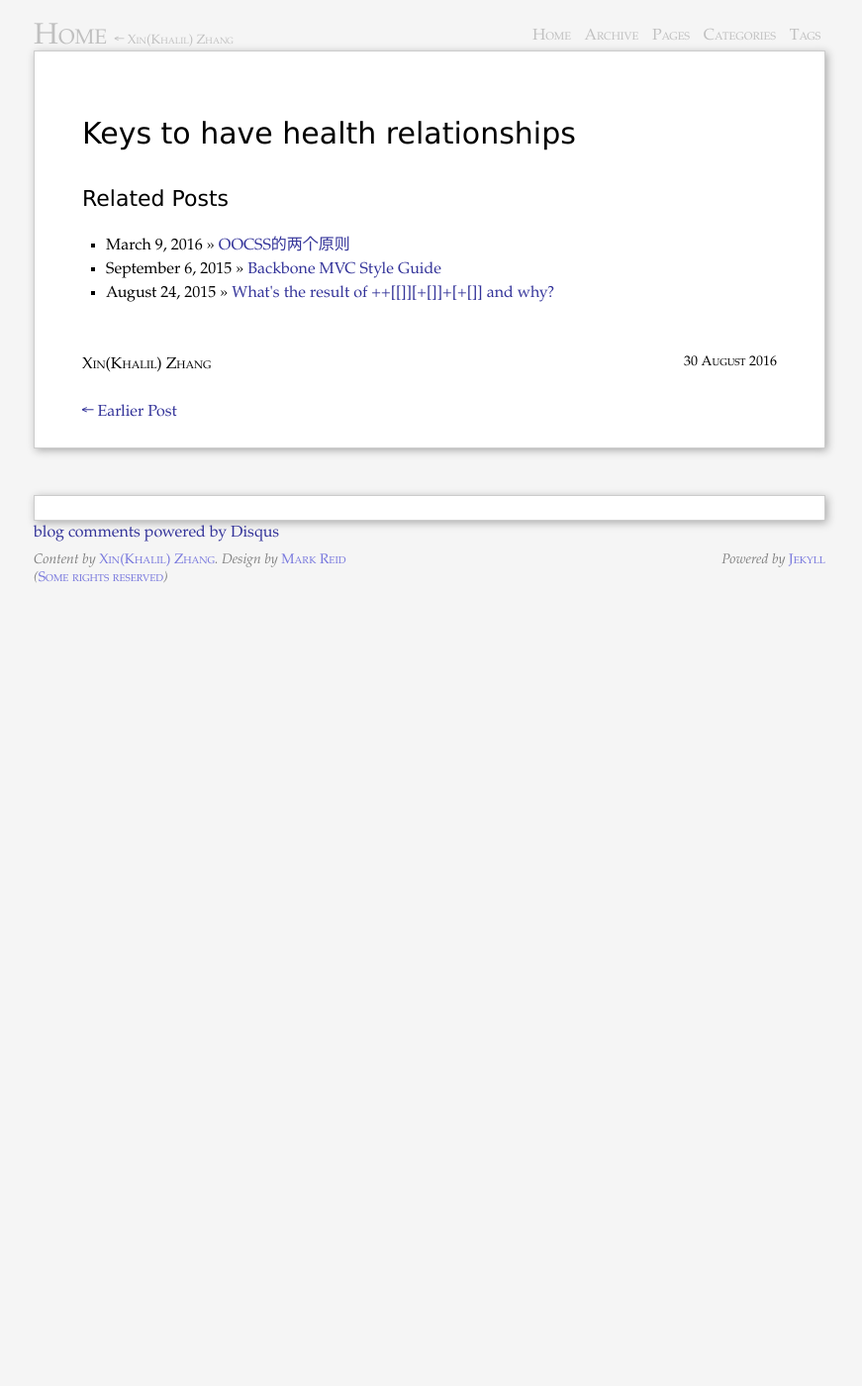
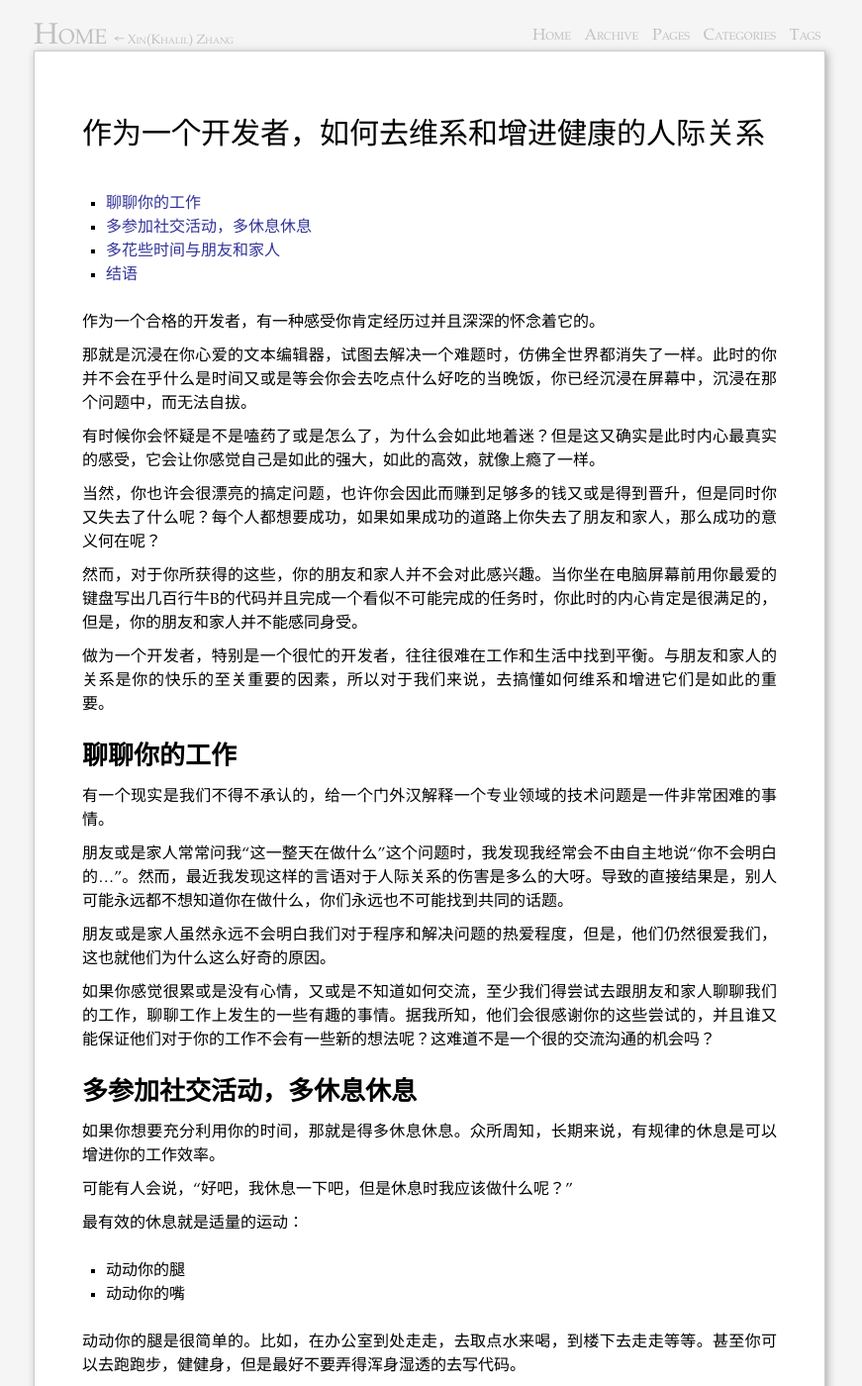
Before and after one commit to starandtina/starandtina.github.io, a Jekyll site: the page built from _posts/2016-08-30-keys-to-have-health-relationships.md, in a window 1280 px wide and 1400 px high. Shown: the whole window at 99% size, without its empty margins (206-1077 px from the left). Built offline with Jekyll 4.4.1, drawn with Linux system fonts in a browser that asks for light colours; comment, search, counter and statistics services are not loaded; some of the changed text lies outside the part shown.

Commit message:
feat: Add 2016-08-30-keys-to-have-health-relationships.md

```diff
--- a/_posts/2016-08-30-keys-to-have-health-relationships.md
+++ b/_posts/2016-08-30-keys-to-have-health-relationships.md
@@ -1,8 +1,66 @@
 ---
 layout: post
-title: "Keys to have health relationships"
+title: "作为一个开发者，如何去维系和增进健康的人际关系"
 description: ""
 category:
 tags: []
 ---
 {% include JB/setup %}
+
+* ToC
+{:toc}
+
+作为一个合格的开发者，有一种感受你肯定经历过并且深深的怀念着它的。
+
+那就是沉浸在你心爱的文本编辑器，试图去解决一个难题时，仿佛全世界都消失了一样。此时的你并不会在乎什么是时间又或是等会你会去吃点什么好吃的当晚饭，你已经沉浸在屏幕中，沉浸在那个问题中，而无法自拔。
+
+有时候你会怀疑是不是嗑药了或是怎么了，为什么会如此地着迷？但是这又确实是此时内心最真实的感受，它会让你感觉自己是如此的强大，如此的高效，就像上瘾了一样。
+
+当然，你也许会很漂亮的搞定问题，也许你会因此而赚到足够多的钱又或是得到晋升，但是同时你又失去了什么呢？每个人都想要成功，如果如果成功的道路上你失去了朋友和家人，那么成功的意义何在呢？
+
+然而，对于你所获得的这些，你的朋友和家人并不会对此感兴趣。当你坐在电脑屏幕前用你最爱的键盘写出几百行牛B的代码并且完成一个看似不可能完成的任务时，你此时的内心肯定是很满足的，但是，你的朋友和家人并不能感同身受。
+
+做为一个开发者，特别是一个很忙的开发者，往往很难在工作和生活中找到平衡。与朋友和家人的关系是你的快乐的至关重要的因素，所以对于我们来说，去搞懂如何维系和增进它们是如此的重要。
+
+## 聊聊你的工作
+
+有一个现实是我们不得不承认的，给一个门外汉解释一个专业领域的技术问题是一件非常困难的事情。
+
+朋友或是家人常常问我“这一整天在做什么”这个问题时，我发现我经常会不由自主地说“你不会明白的...”。然而，最近我发现这样的言语对于人际关系的伤害是多么的大呀。导致的直接结果是，别人可能永远都不想知道你在做什么，你们永远也不可能找到共同的话题。
+
+朋友或是家人虽然永远不会明白我们对于程序和解决问题的热爱程度，但是，他们仍然很爱我们，这也就他们为什么这么好奇的原因。
+
+如果你感觉很累或是没有心情，又或是不知道如何交流，至少我们得尝试去跟朋友和家人聊聊我们的工作，聊聊工作上发生的一些有趣的事情。据我所知，他们会很感谢你的这些尝试的，并且谁又能保证他们对于你的工作不会有一些新的想法呢？这难道不是一个很的交流沟通的机会吗？
+
+## 多参加社交活动，多休息休息
+
+如果你想要充分利用你的时间，那就是得多休息休息。众所周知，长期来说，有规律的休息是可以增进你的工作效率。
+
+可能有人会说，“好吧，我休息一下吧，但是休息时我应该做什么呢？”
+
+最有效的休息就是适量的运动：
+
+- 动动你的腿
+- 动动你的嘴
+
+动动你的腿是很简单的。比如，在办公室到处走走，去取点水来喝，到楼下去走走等等。甚至你可以去跑跑步，健健身，但是最好不要弄得浑身湿透的去写代码。
+
+动动你的嘴可不让你去胡吃海吃的。:) 这是让你可以多说说话，不要一直闭着你的嘴。但是这个可能根据你所呆的环境而不一样的。如果你在办公室，你可以找到一个同事，跟他聊聊任意的大家都感兴趣的事情。如果你在家工作，但是苦于没有人可以聊聊，你可以用你的电话嘛，给你的朋友，父母，女朋友或是其它任何人打电话聊聊。尽量避免用IM工具聊天，比起文本来来说，面对面的沟通或是电话更能帮助你暂时脱离工作。
+
+## 多花些时间与朋友和家人
+
+对于大多数开发者来说，他们的工作也就是他们的爱好，业余时间他们也会经常谈论技术上的问题，所以很难去分辨出专业的工作在哪里结束，而个人的生活又在哪里开始。
+
+在业余时间，他们也基本上不怎么出去玩，Slack消息或是Wechat聊天已经逐渐替代了他们的人际交往。生活不应该是这样的，生活应该是经常跟朋友或家人到处去玩，做一些以前不会做的尝试，多犯一些错误，当然也可以到处去旅行。
+
+众所周知，我们的大脑为了节约空间，会自动地将类似的记忆放在一起。对于开发者来说，如果我们不主动地去经历并体会一些不同的事情时，几年的时间对于我们来说可能也就是几周的记忆。
+
+>从Sublime Text转为使用Atom并不是不同的尝试哟
+
+你难道希望回首回去十年时，只有日复一日的日常事情外？想到这个我就胆颤心惊。
+
+## 结语
+
+在你的日常生活中实践这些准则永远都不会太迟，千万不要等到你没有朋友了又或是你的家人毫不了解你时才开始。
+
+你并不需要从一开始就实践所有准则，只需要挑一二个开始，慢慢的去实践它们，然后观察一下你的人际关系有没有改变。
```
